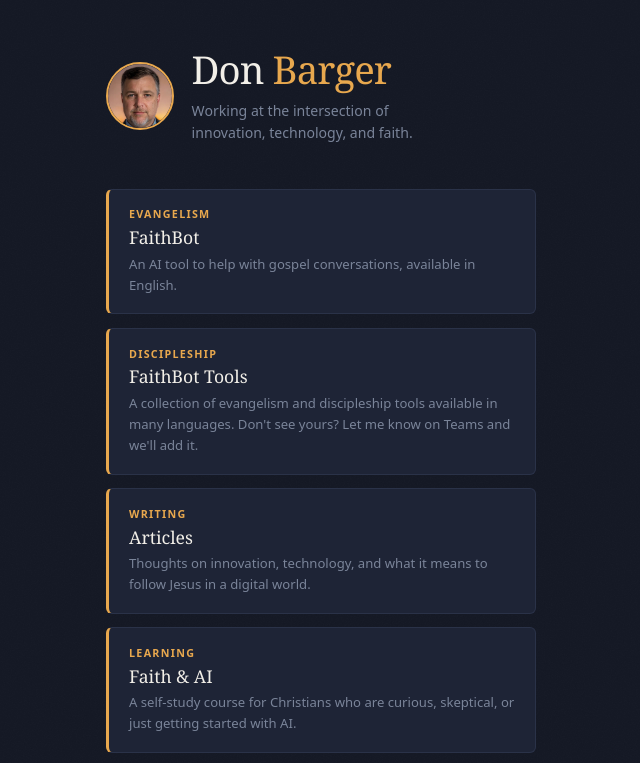
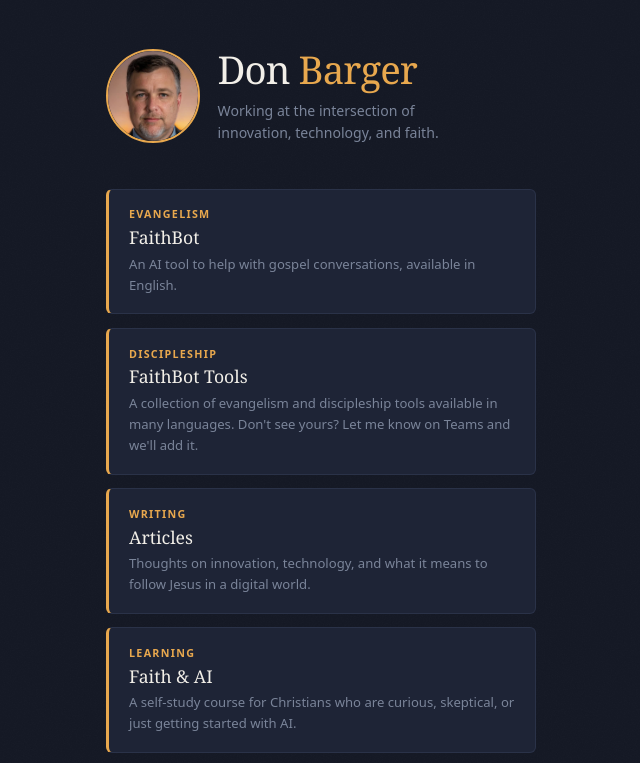
Before and after one commit to donbarger/link-tree, a plain HTML site: page index.html in a window 1280 px wide. Shown: the top 763 px of the page, without its empty margins (319-959 px from the left). Drawn offline with Linux system fonts and the light colour scheme.

Commit message:
Increase avatar size to 94px (~38% larger)
Co-Authored-By: Claude Sonnet 4.6 <noreply@anthropic.com>

```diff
--- a/index.html
+++ b/index.html
@@ -65,8 +65,8 @@
     .header-text { flex: 1; }
 
     .avatar {
-      width: 68px;
-      height: 68px;
+      width: 94px;
+      height: 94px;
       border-radius: 50%;
       border: 2px solid var(--accent);
       object-fit: cover;
```
